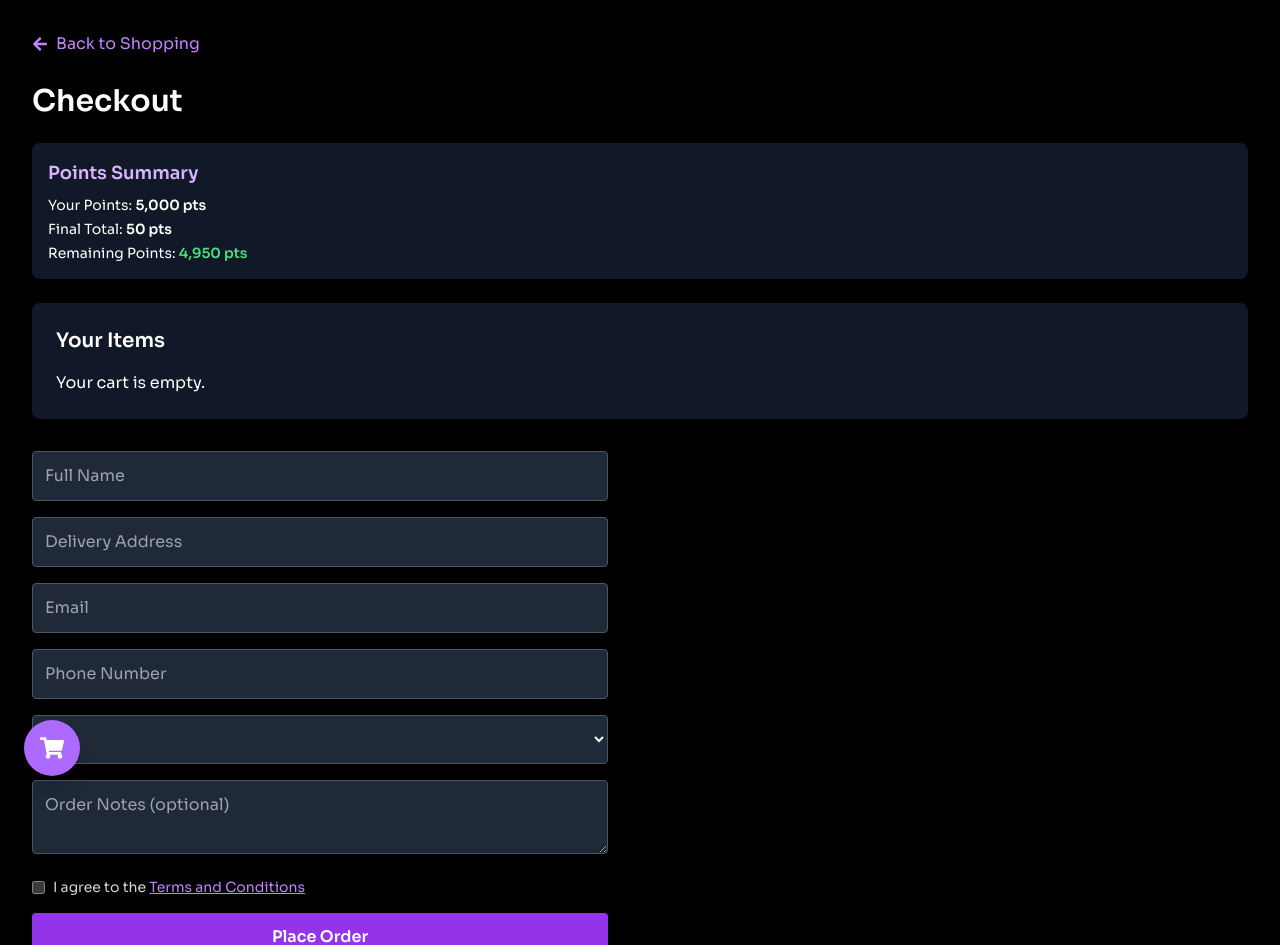
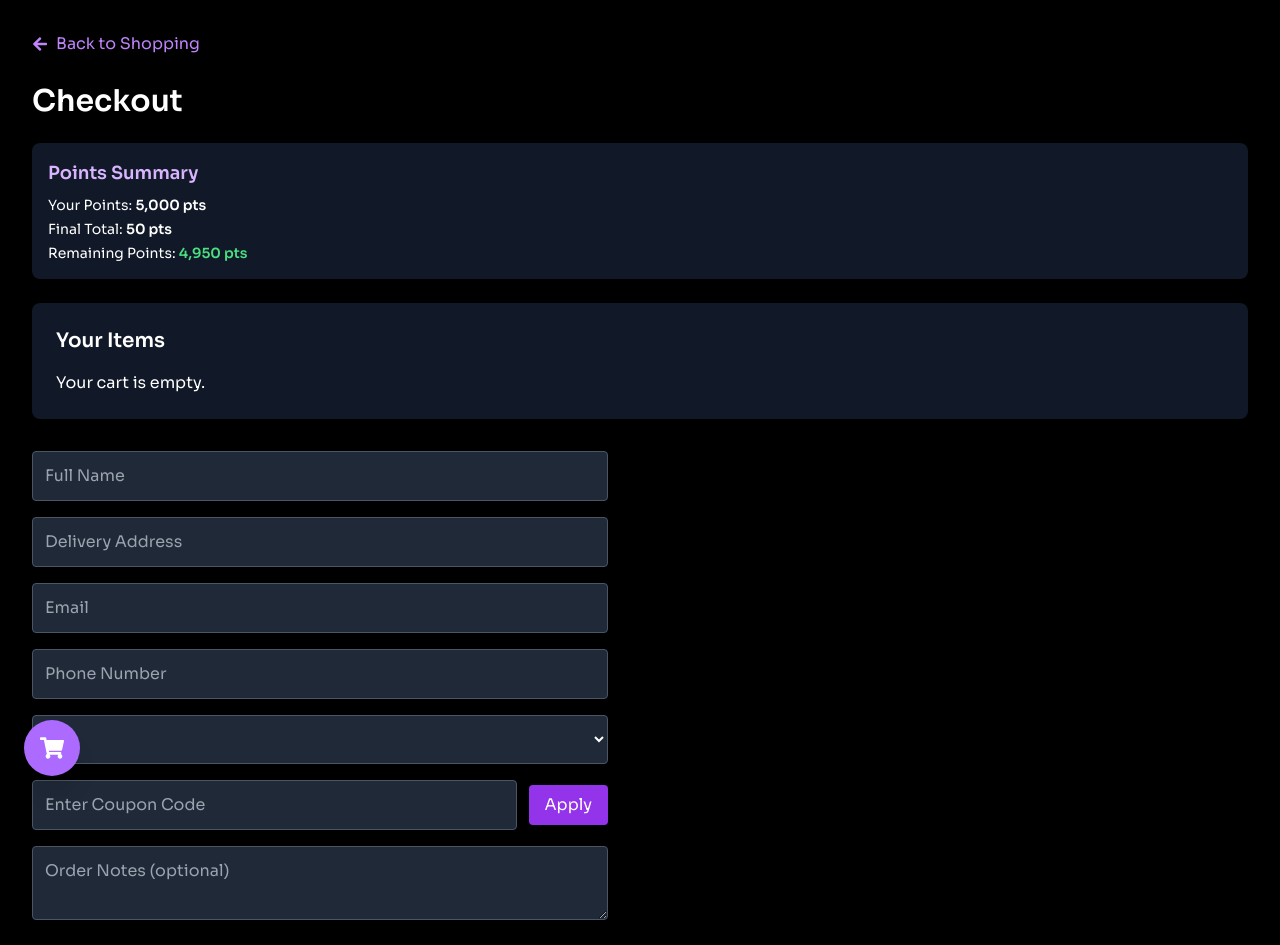
Before and after one commit to adwaiithaaa/fashion-website, a React (Vite) app: page /checkout in a window 1280 px wide. Shown: the top 945 px of the page. Built offline with nearby package versions, Linux system fonts and the light colour scheme.

Commit message:
OrderConfirmationPage done

```diff
--- a/src/pages/CheckoutPage.jsx
+++ b/src/pages/CheckoutPage.jsx
@@ -8,9 +8,16 @@ const CheckoutPage = () => {
     const navigate = useNavigate();
 
     const [userPoints] = useState(5000);
-    const discount = cartTotal > 2000 ? cartTotal * 0.1 : 0;
+
+    const [couponCode, setCouponCode] = useState('');
+    const [couponApplied, setCouponApplied] = useState(false);
+
+    const baseDiscount = cartTotal > 2000 ? cartTotal * 0.1 : 0;
+    const extraDiscount = couponApplied ? cartTotal * 0.1 : 0; // 10% for valid coupon
+    const totalDiscount = baseDiscount + extraDiscount;
+
     const deliveryCharge = cartTotal > 1000 ? 0 : 50;
-    const finalTotal = cartTotal - discount + deliveryCharge;
+    const finalTotal = cartTotal - totalDiscount + deliveryCharge;
     const remainingPoints = userPoints - finalTotal;
     const hasEnoughPoints = remainingPoints >= 0;
 
@@ -24,8 +31,6 @@ const CheckoutPage = () => {
         agree: false,
     });
 
-    const [showTerms, setShowTerms] = useState(false);
-
     const handleChange = (e) => {
         const { name, value, type, checked } = e.target;
         setForm((prev) => ({
@@ -34,16 +39,28 @@ const CheckoutPage = () => {
         }));
     };
 
+    const handleApplyCoupon = () => {
+        if (couponCode.trim().toUpperCase() === 'DISCOUNT10') {
+            setCouponApplied(true);
+            alert('✅ Coupon applied! 10% extra discount.');
+        } else {
+            alert('❌ Invalid coupon code.');
+        }
+    };
+
     const handleOrder = (e) => {
         e.preventDefault();
+
         if (!form.agree) {
             alert('Please agree to the terms before placing order.');
             return;
         }
-        if (!hasEnoughPoints) {
+
+        if (form.paymentMethod === 'Points' && !hasEnoughPoints) {
             alert('You do not have enough points to place this order.');
             return;
         }
+
         clearCart();
         navigate('/order-confirmation');
     };
@@ -78,8 +95,8 @@ const CheckoutPage = () => {
                             {remainingPoints.toLocaleString()} pts
                         </span>
                     </p>
-                    {!hasEnoughPoints && (
-                        <p className="text-red-400">❌ You don’t have enough points to complete this order.</p>
+                    {form.paymentMethod === 'Points' && !hasEnoughPoints && (
+                        <p className="text-red-400">❌ Not enough points to complete this order.</p>
                     )}
                 </div>
             </div>
@@ -99,17 +116,11 @@ const CheckoutPage = () => {
                                 />
                                 <div className="flex-1">
                                     <div className="font-semibold">{item.title}</div>
-                                    {item.size && (
-                                        <div className="text-sm text-gray-400">Size: {item.size}</div>
-                                    )}
+                                    {item.size && <div className="text-sm text-gray-400">Size: {item.size}</div>}
                                     <div className="text-sm text-gray-400">Quantity: {item.quantity}</div>
-                                    <div className="text-sm text-gray-400">
-                                        Price per item: {item.price.toLocaleString()} pts
+                                    <div className="text-sm text-gray-400">Price: {item.price.toLocaleString()} pts</div>
                                 </div>
-                                </div>
-                                <div className="font-bold text-right">
-                                    {item.itemTotal.toLocaleString()} pts
-                                </div>
+                                <div className="font-bold text-right">{item.itemTotal.toLocaleString()} pts</div>
                             </div>
                         ))}
 
@@ -119,9 +130,15 @@ const CheckoutPage = () => {
                                 <span>{cartTotal.toLocaleString()} pts</span>
                             </div>
                             <div className="flex justify-between text-green-400">
-                                <span>Discount:</span>
-                                <span>-{discount.toLocaleString()} pts</span>
+                                <span>Base Discount:</span>
+                                <span>-{baseDiscount.toLocaleString()} pts</span>
                             </div>
+                            {couponApplied && (
+                                <div className="flex justify-between text-green-400">
+                                    <span>Coupon Discount:</span>
+                                    <span>-{extraDiscount.toLocaleString()} pts</span>
+                                </div>
+                            )}
                             <div className="flex justify-between text-yellow-400">
                                 <span>Delivery Charges:</span>
                                 <span>{deliveryCharge.toLocaleString()} pts</span>
@@ -140,54 +157,38 @@ const CheckoutPage = () => {
             </div>
 
             <form onSubmit={handleOrder} className="space-y-4 max-w-xl">
-                <input
-                    name="name"
-                    type="text"
-                    placeholder="Full Name"
-                    value={form.name}
-                    onChange={handleChange}
-                    required
-                    className="w-full p-3 rounded bg-gray-800 border border-gray-600"
-                />
-                <input
-                    name="address"
-                    type="text"
-                    placeholder="Delivery Address"
-                    value={form.address}
-                    onChange={handleChange}
-                    required
-                    className="w-full p-3 rounded bg-gray-800 border border-gray-600"
-                />
-                <input
-                    name="email"
-                    type="email"
-                    placeholder="Email"
-                    value={form.email}
-                    onChange={handleChange}
-                    required
-                    className="w-full p-3 rounded bg-gray-800 border border-gray-600"
-                />
-                <input
-                    name="phone"
-                    type="tel"
-                    placeholder="Phone Number"
-                    value={form.phone}
-                    onChange={handleChange}
-                    required
-                    className="w-full p-3 rounded bg-gray-800 border border-gray-600"
-                />
+                <input name="name" type="text" placeholder="Full Name" value={form.name} onChange={handleChange} required className="w-full p-3 rounded bg-gray-800 border border-gray-600" />
+                <input name="address" type="text" placeholder="Delivery Address" value={form.address} onChange={handleChange} required className="w-full p-3 rounded bg-gray-800 border border-gray-600" />
+                <input name="email" type="email" placeholder="Email" value={form.email} onChange={handleChange} required className="w-full p-3 rounded bg-gray-800 border border-gray-600" />
+                <input name="phone" type="tel" placeholder="Phone Number" value={form.phone} onChange={handleChange} required className="w-full p-3 rounded bg-gray-800 border border-gray-600" />
 
-                <select
-                    name="paymentMethod"
-                    value={form.paymentMethod}
-                    onChange={handleChange}
-                    className="w-full p-3 rounded bg-gray-800 border border-gray-600"
-                >
+                {/* Payment Method */}
+                <select name="paymentMethod" value={form.paymentMethod} onChange={handleChange} className="w-full p-3 rounded bg-gray-800 border border-gray-600">
                     <option value="UPI">UPI</option>
                     <option value="Card">Credit/Debit Card</option>
                     <option value="COD">Cash on Delivery</option>
+                    <option value="Points">Points</option>
                 </select>
 
+                {/* Coupon Code */}
+                <div className="flex items-center gap-3">
+                    <input
+                        type="text"
+                        placeholder="Enter Coupon Code"
+                        value={couponCode}
+                        onChange={(e) => setCouponCode(e.target.value)}
+                        className="flex-1 p-3 rounded bg-gray-800 border border-gray-600"
+                    />
+                    <button
+                        type="button"
+                        onClick={handleApplyCoupon}
+                        className="bg-purple-600 hover:bg-purple-500 px-4 py-2 rounded text-white"
+                    >
+                        Apply
+                    </button>
+                </div>
+
+                {/* Notes */}
                 <textarea
                     name="notes"
                     placeholder="Order Notes (optional)"
@@ -196,9 +197,8 @@ const CheckoutPage = () => {
                     className="w-full p-3 rounded bg-gray-800 border border-gray-600"
                 />
 
-                {/* Terms and Conditions */}
-                <div className="flex flex-col gap-2 mt-4">
-                    <div className="flex items-start gap-2">
+                {/* Terms */}
+                <div className="flex items-start gap-3 mt-4">
                     <input
                         type="checkbox"
                         name="agree"
@@ -207,37 +207,25 @@ const CheckoutPage = () => {
                         className="accent-purple-600 mt-1"
                     />
                     <label htmlFor="agree" className="text-sm text-gray-300">
-                            I agree to the{" "}
-                            <button
-                                type="button"
-                                onClick={() => setShowTerms(!showTerms)}
-                                className="underline text-purple-400 hover:text-purple-300"
-                            >
-                                Terms and Conditions
-                            </button>
-                        </label>
-                    </div>
-
-                    {showTerms && (
-                        <div className="ml-6 mt-2 bg-gray-800 p-3 rounded text-xs text-gray-400">
-                            <ul className="list-disc pl-4 space-y-1">
+                        I agree to the <span className="underline cursor-pointer">Terms and Conditions</span>, which include:
+                        <ul className="list-disc pl-4 mt-2 text-xs text-gray-400 space-y-1">
                             <li>All orders are final and non-refundable once confirmed.</li>
                             <li>Delivery times are estimates and may vary due to logistics.</li>
                             <li>Products are subject to availability and may be limited.</li>
                             <li>We are not liable for delays caused by third-party services.</li>
                             <li>Misuse of the platform may lead to order cancellation.</li>
                         </ul>
-                        </div>
-                    )}
+                    </label>
                 </div>
 
                 <button
                     type="submit"
-                    disabled={!hasEnoughPoints}
-                    className={`w-full py-3 rounded font-semibold transition
-                        ${hasEnoughPoints
-                        ? 'bg-purple-600 hover:bg-purple-500 text-white'
-                        : 'bg-gray-600 text-gray-400 cursor-not-allowed'}`}
+                    disabled={form.paymentMethod === 'Points' && !hasEnoughPoints}
+                    className={`w-full py-3 rounded font-semibold transition ${
+                        form.paymentMethod === 'Points' && !hasEnoughPoints
+                            ? 'bg-gray-600 text-gray-400 cursor-not-allowed'
+                            : 'bg-purple-600 hover:bg-purple-500 text-white'
+                    }`}
                 >
                     Place Order
                 </button>
```
Lines whose indentation alone changed are shown as unchanged.
